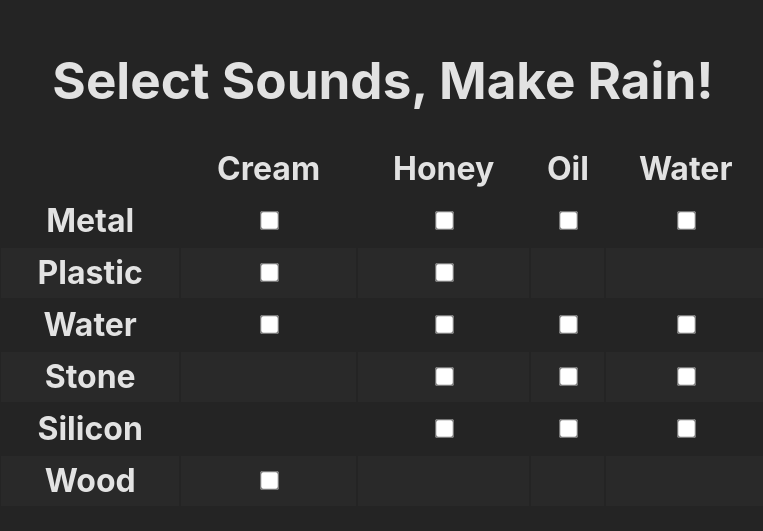
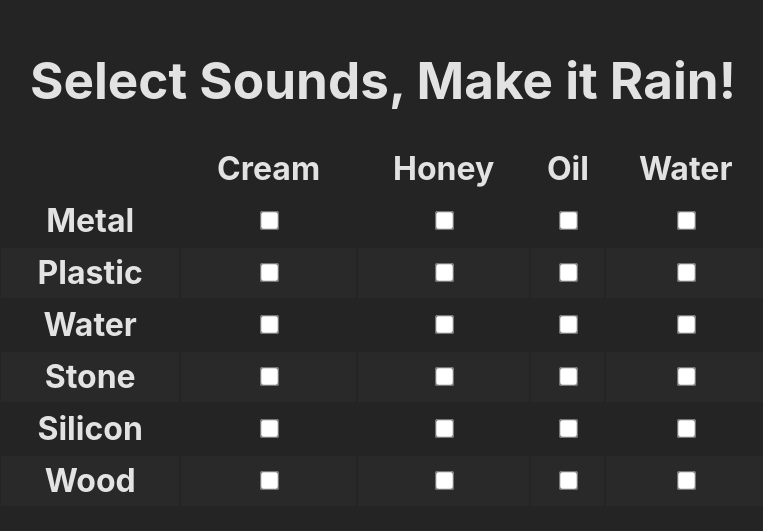
Before and after one commit to nathanjandrews/art-fluids-final-project, a React (Vite) app: page / in a window 1280 px wide. Shown: the part 137-668 px from the top of the page, without its empty margins (257-1020 px from the left). Built offline with nearby package versions, Linux system fonts and the light colour scheme; no server answers.

Commit message:
filled in sound grid

```diff
--- a/src/App.tsx
+++ b/src/App.tsx
@@ -3,7 +3,7 @@ import SoundTable from "./components/SoundTable";
 function App() {
   return (
     <>
-      <h1>Select Sounds, Make Rain!</h1>
+      <h1>Select Sounds, Make it Rain!</h1>
       <SoundTable />
     </>
   );
--- a/src/components/SoundTable.tsx
+++ b/src/components/SoundTable.tsx
@@ -39,8 +39,8 @@ export const SoundTable = () => {
           <td>Plastic</td>
           <SoundCheckbox filePath={cream_plastic} />
           <SoundCheckbox filePath={honey_plastic} />
-          <td>{/* oil_plastic placeholder */}</td>
-          <td>{/* water_plastic placeholder */}</td>
+          <SoundCheckbox filePath={honey_plastic} /> {/* oil_plastic placeholder */}
+          <SoundCheckbox filePath={honey_plastic} /> {/* water_plastic placeholder */}
         </tr>
         <tr>
           <td>Water</td>
@@ -51,14 +51,14 @@ export const SoundTable = () => {
         </tr>
         <tr>
           <td>Stone</td>
-          <td>{/* cream_stone placeholder */}</td>
+          <SoundCheckbox filePath={honey_stone} /> {/* cream_stone placeholder */}
           <SoundCheckbox filePath={honey_stone} />
           <SoundCheckbox filePath={oil_stone} />
           <SoundCheckbox filePath={water_stone} />
         </tr>
         <tr>
           <td>Silicon</td>
-          <td>{/* cream_silicon placeholder */}</td>
+          <SoundCheckbox filePath={honey_silicon} /> {/* cream_silicon placeholder */}
           <SoundCheckbox filePath={honey_silicon} />
           <SoundCheckbox filePath={oil_silicon} />
           <SoundCheckbox filePath={water_silicon} />
@@ -66,9 +66,9 @@ export const SoundTable = () => {
         <tr>
           <td>Wood</td>
           <SoundCheckbox filePath={cream_wood} />
-          <td>{/* honey_wood placeholder */}</td>
-          <td>{/* oil_wood placeholder */}</td>
-          <td>{/* water_wood placeholder */}</td>
+          <SoundCheckbox filePath={cream_wood} /> {/* honey_wood placeholder */}
+          <SoundCheckbox filePath={cream_wood} /> {/* oil_wood placeholder */}
+          <SoundCheckbox filePath={cream_wood} /> {/* water_wood placeholder */}
         </tr>
       </tbody>
     </table>
```
